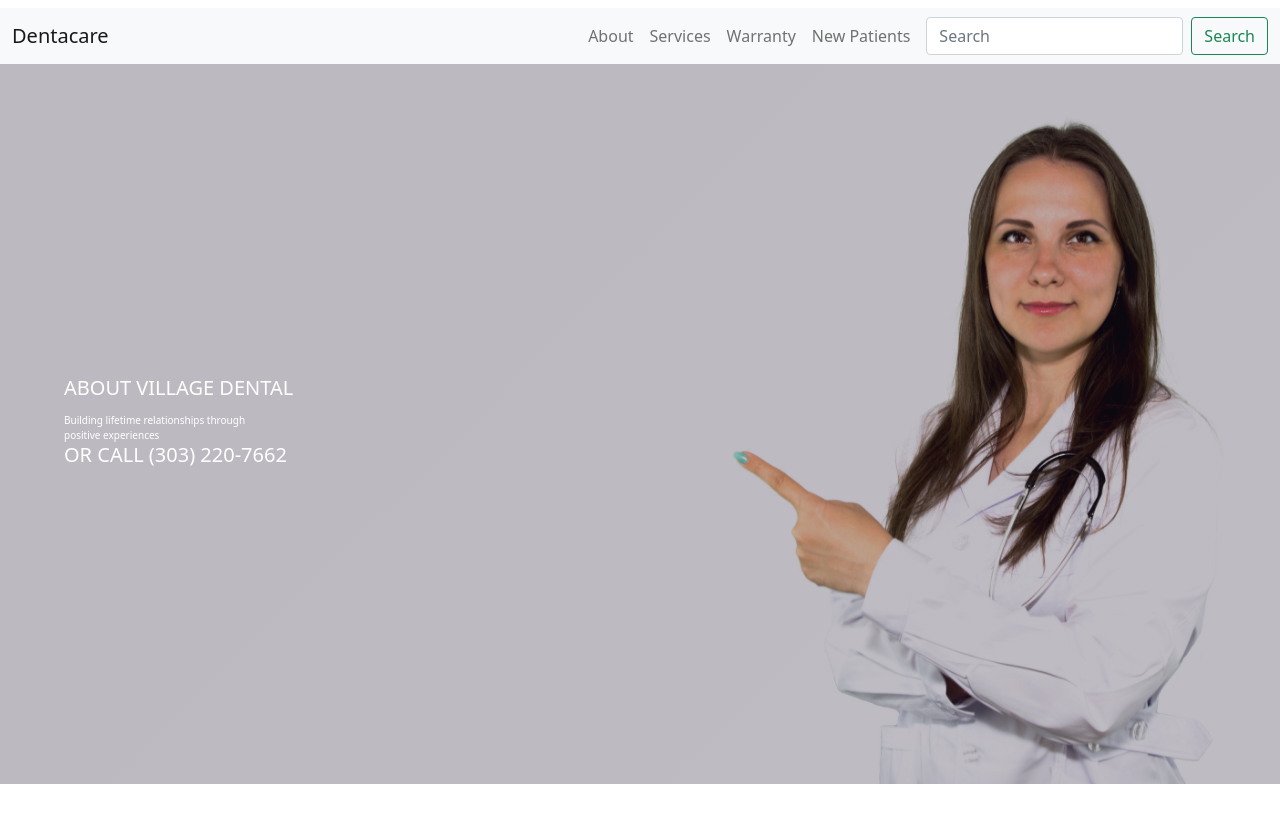
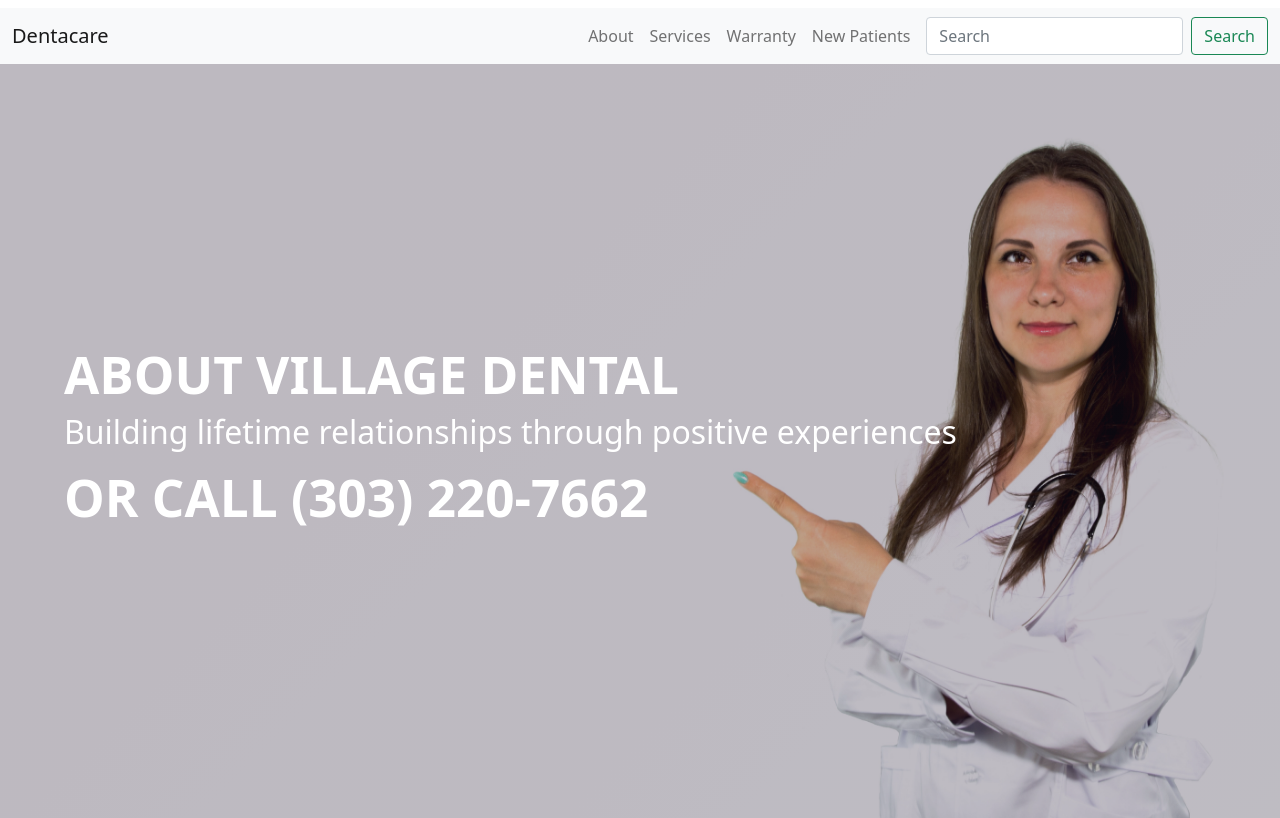
Before and after one commit to faisal-kn/dentalcare, a React (Create React App) app: page /aboutUs in a window 1280 px wide. Shown: the top 818 px of the page. Built offline with nearby package versions, Linux system fonts and the light colour scheme.

Commit message:
added video

```diff
--- a/src/pages/AboutUs.jsx
+++ b/src/pages/AboutUs.jsx
@@ -35,29 +35,17 @@ const AboutUs = () => {
           effect="blur"
           src={about}
           style={{
-            maxHeight: "90vh",
+            height: "95vh",
             minWidth: "100vw",
             objectFit: "cover",
             opacity: "0.7",
-            backgroundFit: "cover",
-            width: "inherit",
           }}
           alt=""
         />
         <div className={styles.landingTitle}>
-          <span style={{ fontSize: "20px", paddingBottom: "10px" }}>
-            ABOUT VILLAGE DENTAL
-          </span>
-          <span
-            style={{
-
-            }}
-            className={styles.headingTitle}
-          >
-            Building lifetime relationships through
-            <br /> positive experiences
-          </span>
-          <h5>OR CALL (303) 220-7662</h5>
+          ABOUT VILLAGE DENTAL
+          <h2>Building lifetime relationships through positive experiences</h2>
+          <p>OR CALL (303) 220-7662</p>
         </div>
       </div>
       <Container className={styles.firstContainer}>
@@ -197,16 +185,17 @@ const AboutUs = () => {
           </Col>
           <Col>
             <hr />
-            <Row>
+            <Row style={{ paddingTop: "30px" }}>
               <Col lg={6}>
                 <img
                   src="https://www.villagedentaldtc.com/wp-content/uploads/2021/09/dark-blue-triangle-dots-village-dental.svg"
                   alt=""
                   className={styles.imgTriangle}
+                  // style={{ paddingBottom: "30px" }}
                 ></img>
 
-                <h2>Dr. Steven Zervas</h2>
-                <h6>Why dentistry?</h6>
+                <h2 style={{ padding: "20px 0 20px 0" }}>Dr. Steven Zervas</h2>
+                <h6 style={{ padding: "0px 0 10px 0" }}>Why dentistry?</h6>
                 <p>
                   I’m a dentist because it has always been my desire to help
                   people in a healthcare environment. Growing up in my dad’s and
@@ -217,14 +206,16 @@ const AboutUs = () => {
                 </p>
               </Col>
               <Col>
-                <h6>Education</h6>
+                <h6 style={{ padding: "0px 0 10px 0" }}>Education</h6>
                 <ol>
                   <li>
                     BA in Biology and World Religions, Westminster College
                   </li>
                   <li>DDS, University of Oklahoma</li>
                 </ol>
-                <h6>Out and about in Denver/Greenwood Village</h6>
+                <h6 style={{ padding: "0px 0 10px 0" }}>
+                  Out and about in Denver/Greenwood Village
+                </h6>
                 <ol>
                   <li>Running in Wash Park</li>
                   <li>Concerts at the Mission Ballroom and Red Rocks</li>
--- a/src/pages/Warrenty.jsx
+++ b/src/pages/Warrenty.jsx
@@ -37,24 +37,43 @@ const Warrenty = () => {
       </div>
       <Container>
         <Row className={styles.firstContainer}>
-          <Col lg={5}>
-            {width > 1400 && (
+          {width > 1400 && (
+            <Col
+              lg={5}
+              md={12}
+              className="d-flex align-items-center justify-content-center "
+            >
               <img
                 alt=""
                 className={styles.imgContainer}
                 src="https://www.villagedentaldtc.com/wp-content/uploads/2021/09/shine-bright-today-village-dental.jpg"
               />
-            )}
-          </Col>
+            </Col>
+          )}
 
-          <Col lg={7} style={{ paddingTop: "30px" }}>
-            <h1 style={{ paddingBottom: "10px" }}>We stand behind our work</h1>
+          <Col
+            lg={7}
+            md={12}
+            style={{ paddingTop: "30px" }}
+            className="d-flex justify-content-center flex-column"
+          >
+            <h1 style={{ paddingBottom: "10px" }} className="text-center">
+              We stand behind our work
+            </h1>
             <p>
               We’re the only dentist in Denver Tech Center to offer a lifetime
               warranty. We believe in the quality of our work and want to pass
               that confidence to you. If something breaks, we’ll fix it at no
               cost to you. Because it’s the right thing to do.
             </p>
+            <iframe
+              src="https://www.youtube.com/embed/PWZnenTQDB4"
+              title="YouTube video player"
+              frameborder="0"
+              allow="accelerometer; autoplay; clipboard-write; encrypted-media; gyroscope; picture-in-picture"
+              allowfullscreen
+              className={styles.videoContainer}
+            ></iframe>
           </Col>
         </Row>
       </Container>
@@ -89,7 +108,7 @@ const Warrenty = () => {
               alt=""
               title="bridge-icon-village-dental"
               class="wp-image-31328"
-            ></img>
+            />
             <h3>Crowns and Bridges</h3>
             <p>
               <strong>Warranty period:</strong> 5 years
--- a/src/pages/about.module.css
+++ b/src/pages/about.module.css
@@ -146,7 +146,8 @@
   justify-content: center;
   width: 100%;
   height: 100%;
-  font-size: 10px;
+  font-size: 4vw;
+  font-weight: bold;
   color: white !important;
   align-items: flex-start;
   word-wrap: break-word;
--- a/src/pages/warrenty.module.css
+++ b/src/pages/warrenty.module.css
@@ -44,7 +44,7 @@
 }
 
 .image {
-  height: 700px;
+  /* height: 700px; */
 }
 
 .parallax {
@@ -76,6 +76,15 @@
   border-radius: 0 20px 0 20px;
 }
 
+.videoContainer {
+  width: 100%;
+  height: 70%;
+  display: flex;
+  justify-content: flex-end;
+  align-items: flex-end;
+  padding: 20px 0 20px 0;
+}
+
 @media screen and (min-width: 768px) {
   .card {
     padding: 100px;
@@ -88,3 +97,9 @@
     border-radius: 0 20px 0 20px;
   }
 }
+
+@media screen and (max-width: 768px) {
+  .videoContainer {
+    height: 400px;
+  }
+}
```
